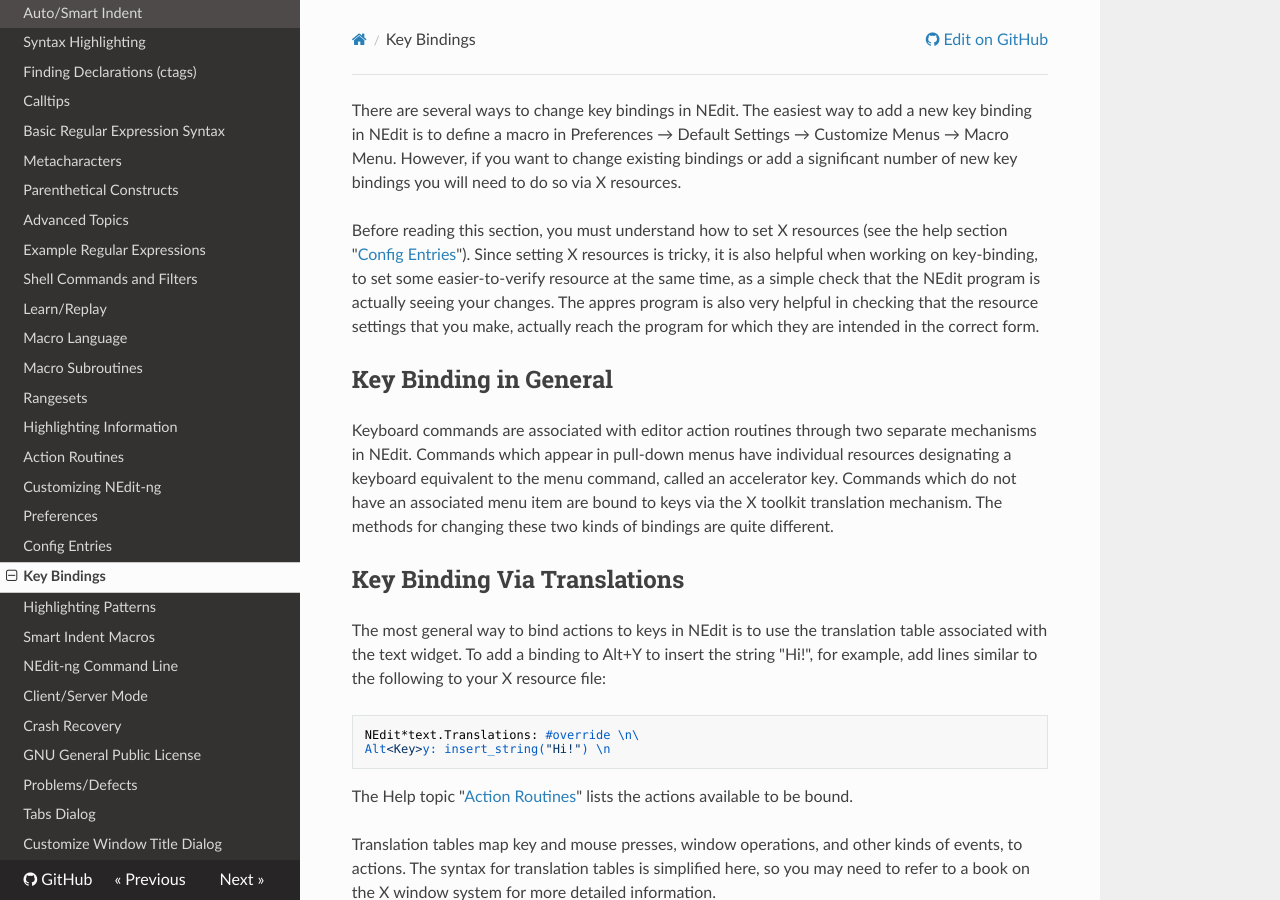
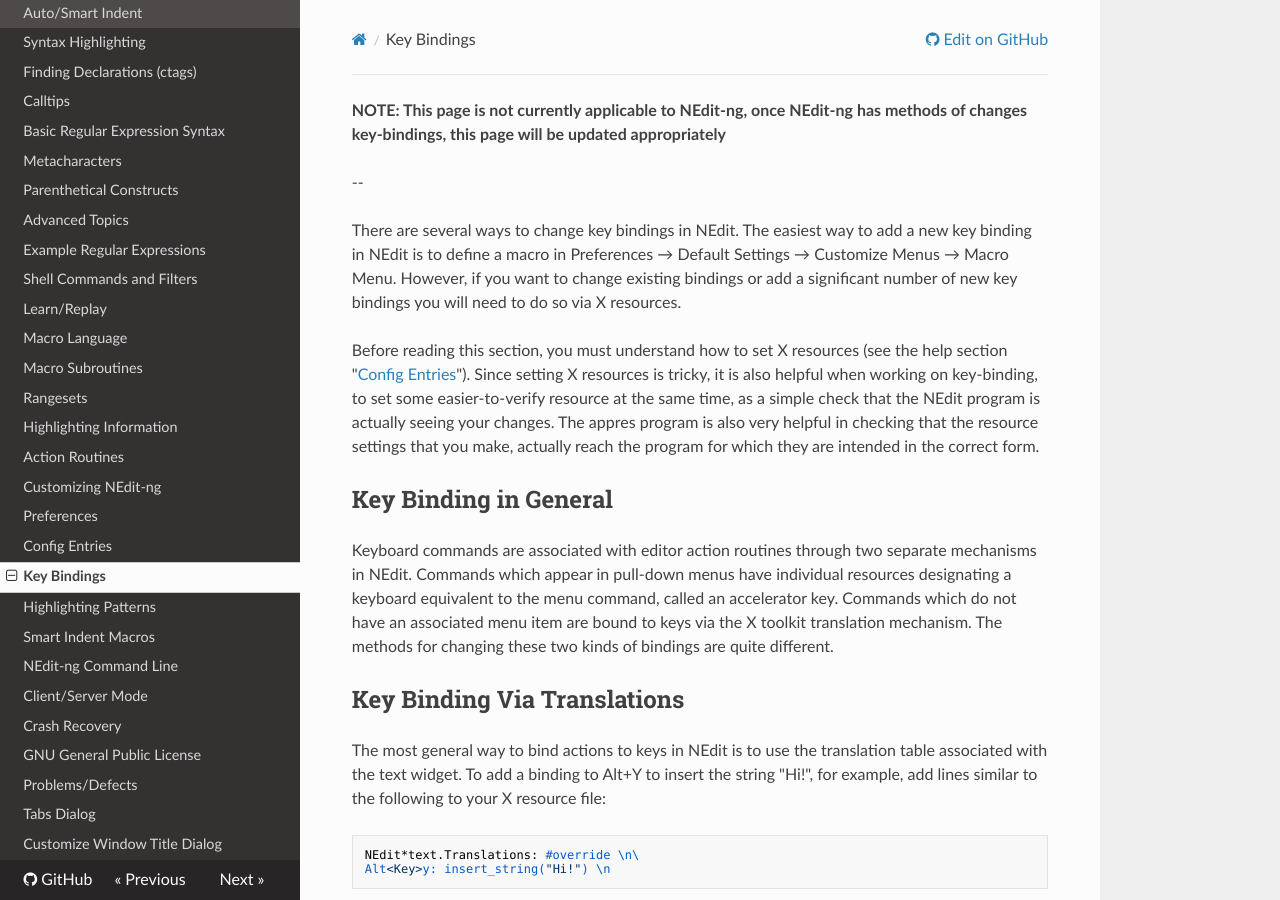
Before and after one commit to eteran/nedit-ng, an MkDocs documentation site: the page built from docs/docs/31.md, in a window 1280 px wide and 900 px high. Built offline with MkDocs 1.6.1, drawn with Linux system fonts in a browser that asks for light colours; nearby versions of some CDN libraries.

Commit message:
minor formatting for some keyboard stuff

```diff
--- a/docs/docs/31.md
+++ b/docs/docs/31.md
@@ -1,3 +1,7 @@
+
+**NOTE: This page is not currently applicable to NEdit-ng, once NEdit-ng has methods of changes key-bindings, this page will be updated appropriately**
+
+--
 
 There are several ways to change key bindings in NEdit. The easiest way
 to add a new key binding in NEdit is to define a macro in Preferences
```
Also changed, not shown: docs/docs/12.md (+1 -1 lines), docs/docs/40.md (+2 -2 lines), docs/docs/41.md (+1 -1 lines).
